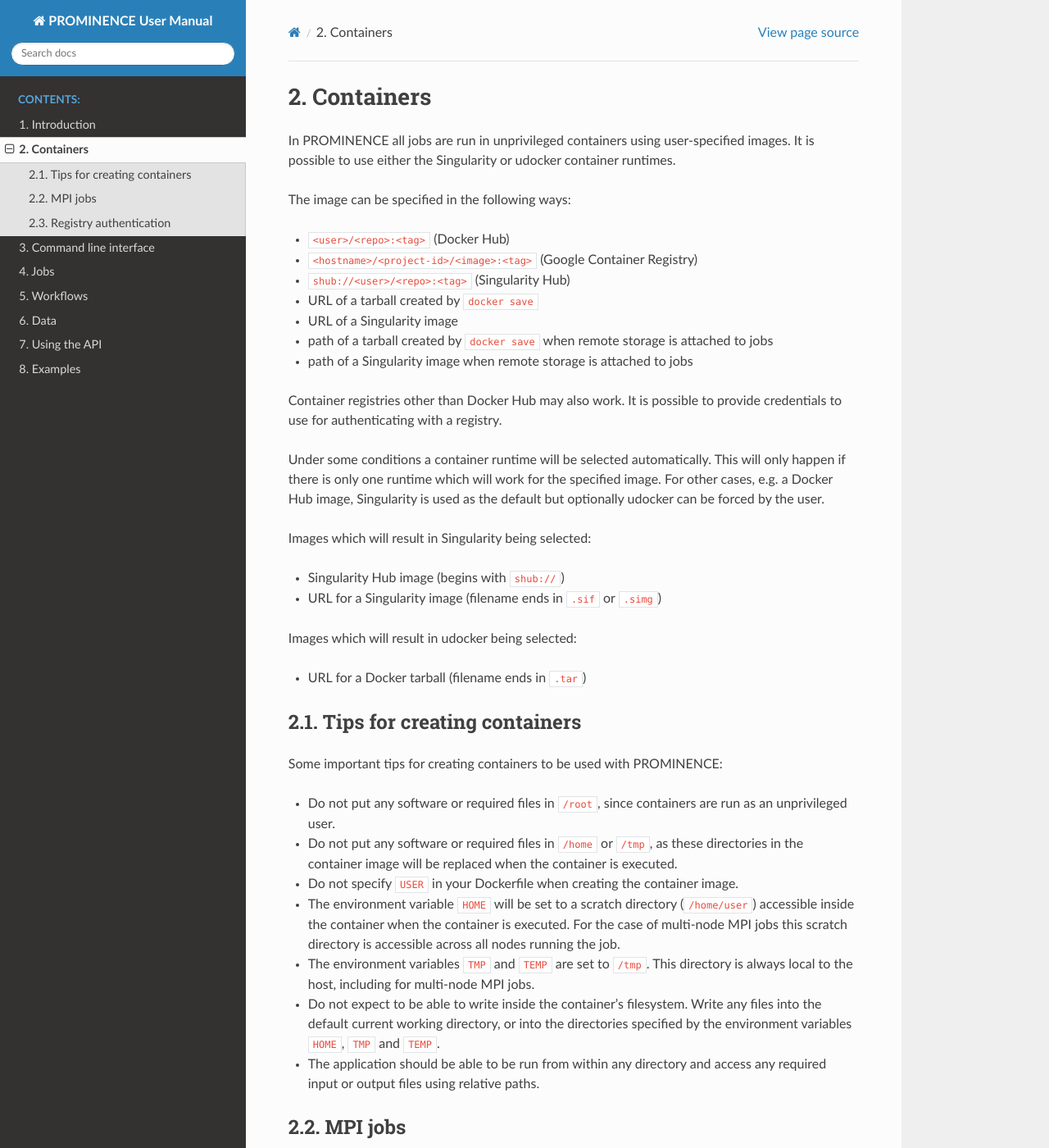
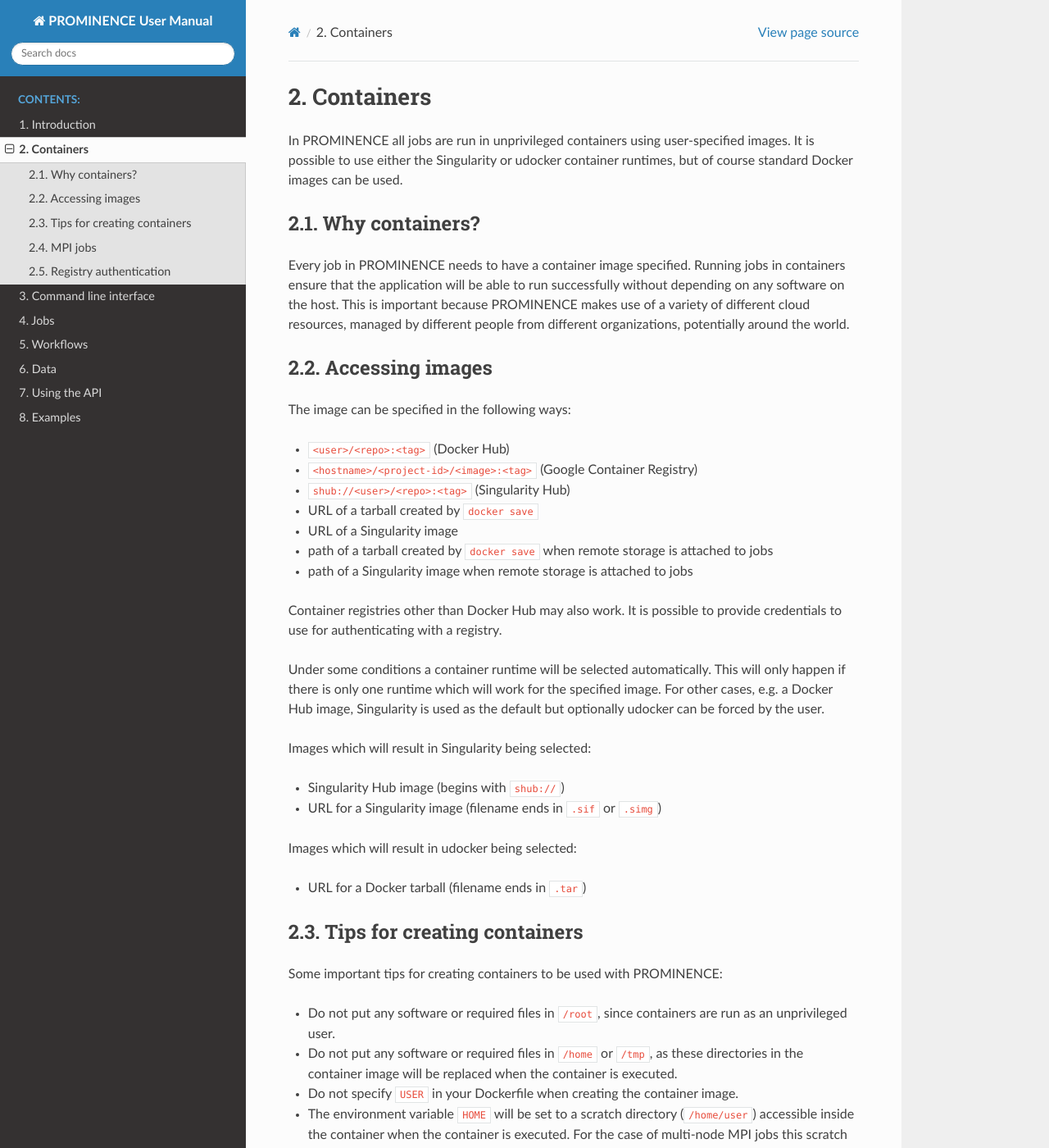
Before and after one commit to prominence-eosc/docs-eosc, a Sphinx documentation site: the page built from source/containers.rst, in a window 1280 px wide and 1400 px high. Shown: the whole window at 82% size. Built offline with Sphinx 7.4.7 and the Read the Docs theme 2.0.0, drawn with Linux system fonts in a browser that asks for light colours.

Commit message:
Adding more detail

```diff
--- a/source/containers.rst
+++ b/source/containers.rst
@@ -3,7 +3,15 @@
 Containers
 ==========
 
-In PROMINENCE all jobs are run in unprivileged containers using user-specified images. It is possible to use either the Singularity or udocker container runtimes.
+In PROMINENCE all jobs are run in unprivileged containers using user-specified images. It is possible to use either the Singularity or udocker container runtimes, but of course standard Docker images can be used.
+
+Why containers?
+---------------
+
+Every job in PROMINENCE needs to have a container image specified. Running jobs in containers ensure that the application will be able to run successfully without depending on any software on the host. This is important because PROMINENCE makes use of a variety of different cloud resources, managed by different people from different organizations, potentially around the world.
+
+Accessing images
+----------------
 
 The image can be specified in the following ways:
 
```
Also changed, not shown: source/using-the-api.rst (+49 -2 lines).
